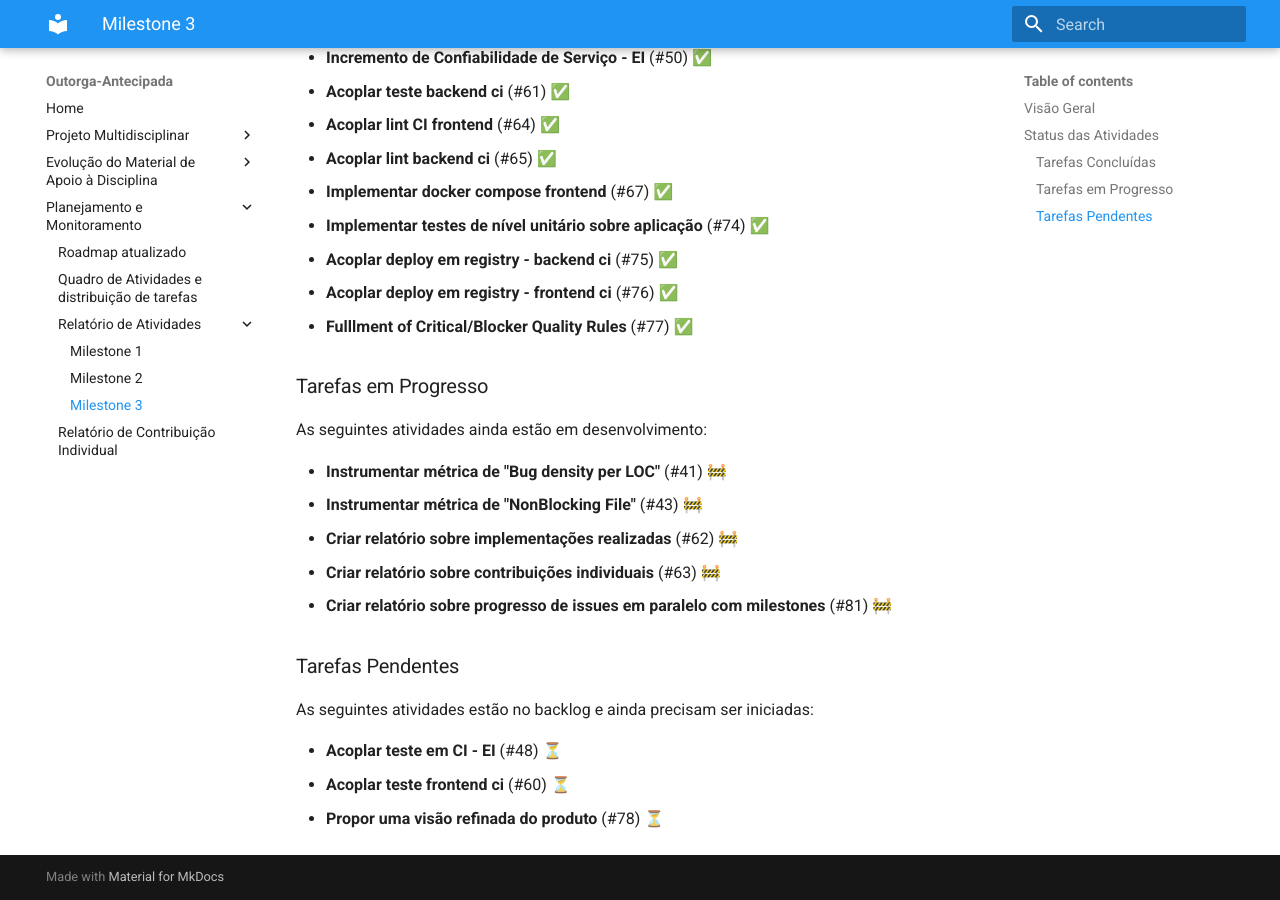
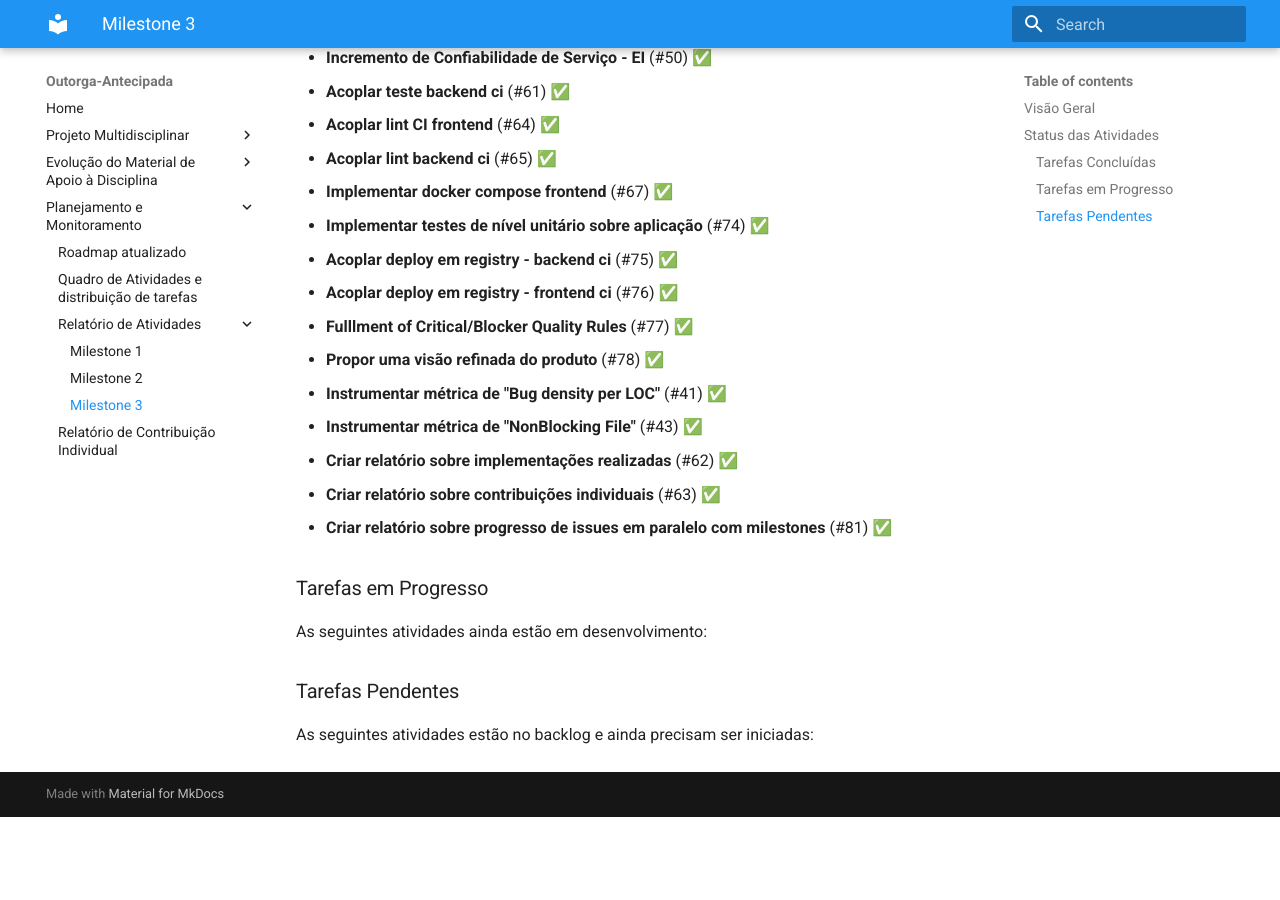
Before and after one commit to fga-eps-mds/2024.2-Outorga-Antecipada, an MkDocs documentation site: the page built from docs/entregas/pc3.md, in a window 1280 px wide and 900 px high, scrolled down 617 px. Built offline with MkDocs 1.6.1 and Material for MkDocs 9.7.7, drawn with Linux system fonts in a browser that asks for light colours; after the commit the page ends 1434 px from its top, so only the background shows below that.

```diff
--- a/docs/entregas/pc3.md
+++ b/docs/entregas/pc3.md
@@ -21,19 +21,15 @@ As seguintes atividades foram finalizadas:
 - **Acoplar deploy em registry - backend ci** (#75) ✅
 - **Acoplar deploy em registry - frontend ci** (#76) ✅
 - **Fulllment of Critical/Blocker Quality Rules** (#77) ✅
+- **Propor uma visão refinada do produto** (#78) ✅
+- **Instrumentar métrica de "Bug density per LOC"** (#41) ✅
+- **Instrumentar métrica de "NonBlocking File"** (#43) ✅
+- **Criar relatório sobre implementações realizadas** (#62) ✅
+- **Criar relatório sobre contribuições individuais** (#63) ✅
+- **Criar relatório sobre progresso de issues em paralelo com milestones** (#81) ✅
 
 ### Tarefas em Progresso
 As seguintes atividades ainda estão em desenvolvimento:
 
-- **Instrumentar métrica de "Bug density per LOC"** (#41) 🚧
-- **Instrumentar métrica de "NonBlocking File"** (#43) 🚧
-- **Criar relatório sobre implementações realizadas** (#62) 🚧
-- **Criar relatório sobre contribuições individuais** (#63) 🚧
-- **Criar relatório sobre progresso de issues em paralelo com milestones** (#81) 🚧
-
 ### Tarefas Pendentes
 As seguintes atividades estão no backlog e ainda precisam ser iniciadas:
-
-- **Acoplar teste em CI - EI** (#48) ⏳
-- **Acoplar teste frontend ci** (#60) ⏳
-- **Propor uma visão refinada do produto** (#78) ⏳
```
Also changed, not shown: docs/planejamento/relatorio_contribuicao_individual.md (+2 -0 lines), docs/assets/Teste-CI.png (added).
